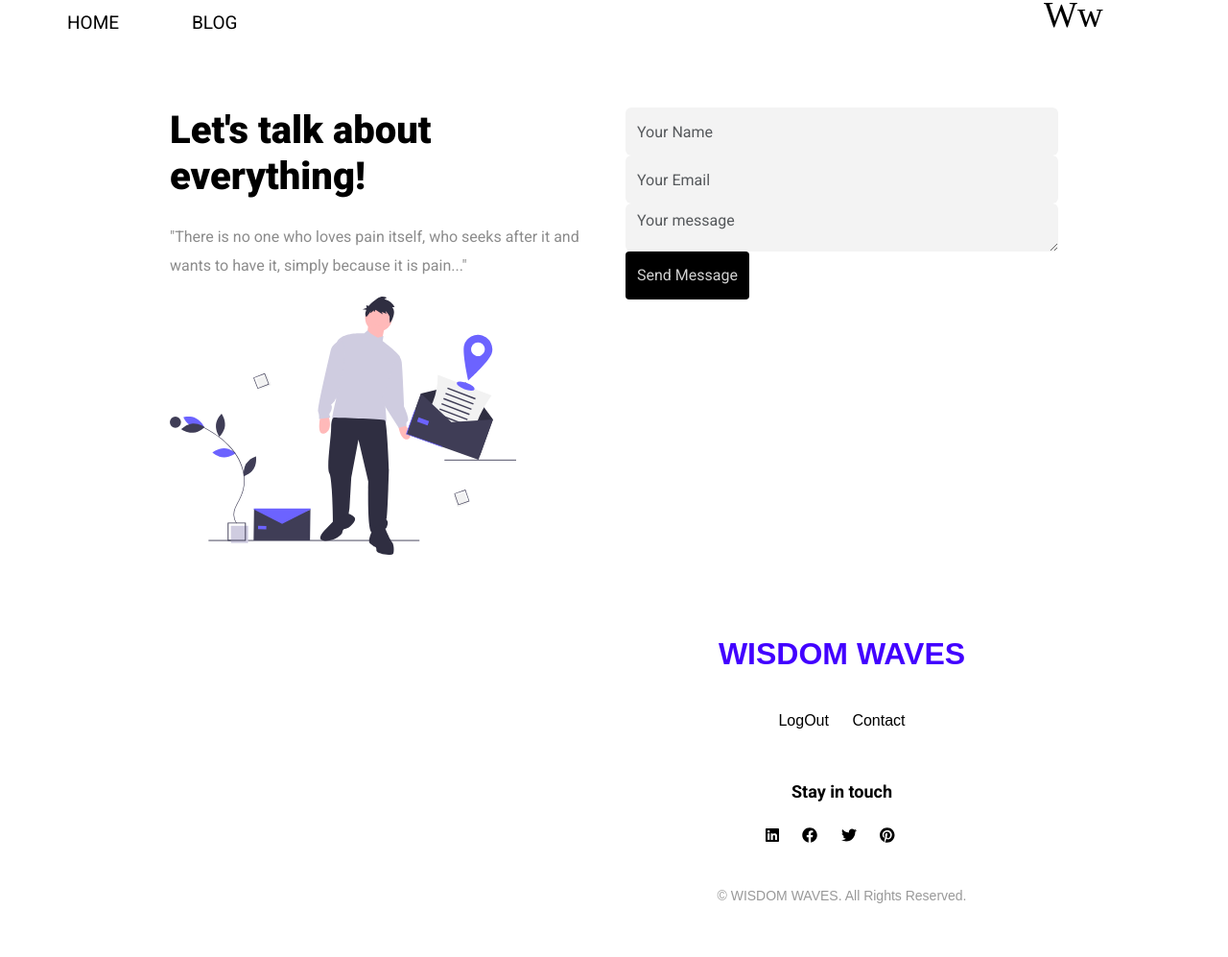
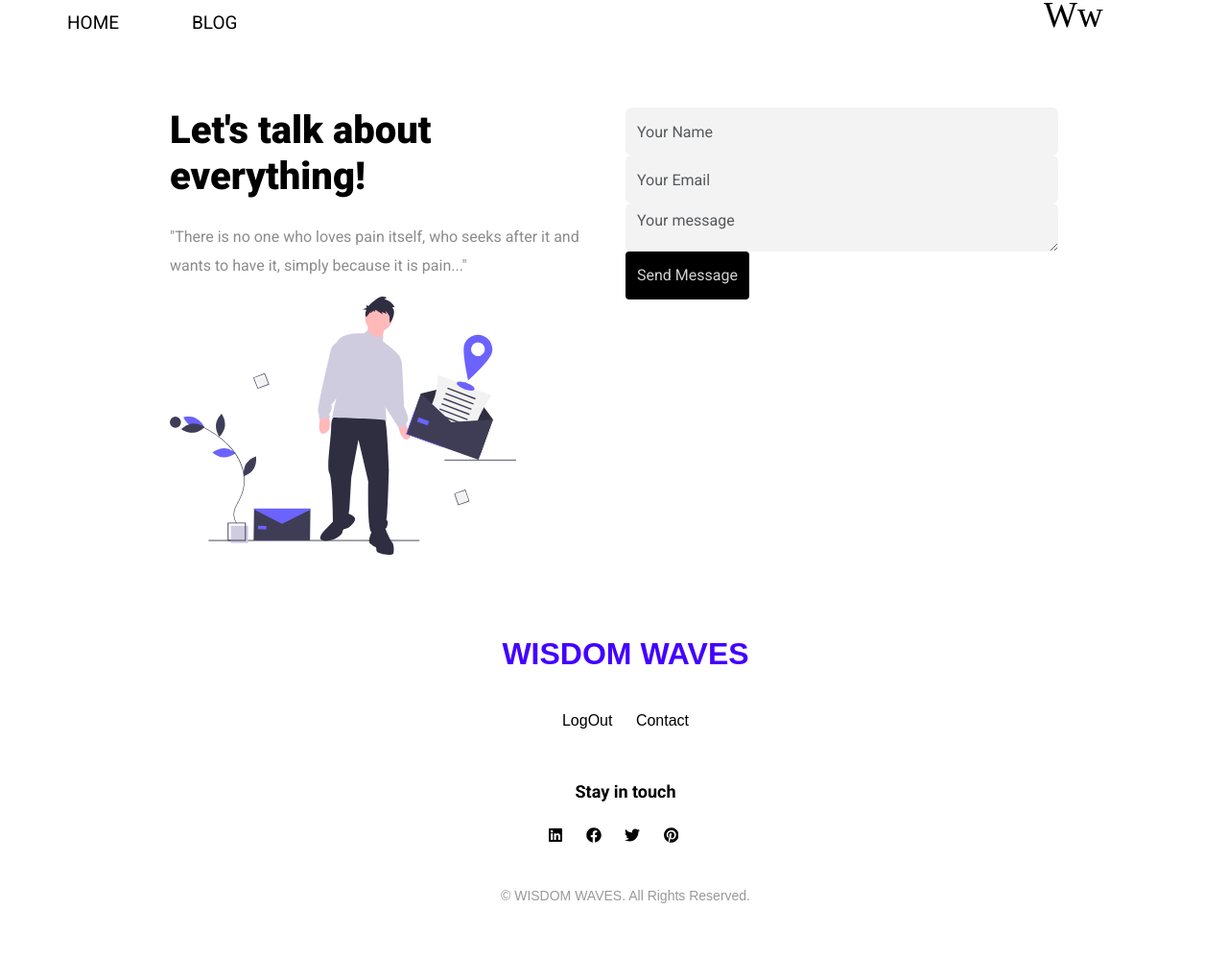
Before and after one commit to Kudu123/wisdom_waves, a website: page contactform.html in a window 1280 px wide. Shown: the whole page at 96% size. Drawn offline with nearby package versions, Linux system fonts and the light colour scheme; some icons are missing; a web font is replaced by a local one.

Commit message:
Update contactform.css
add css in footer

```diff
--- a/contactform.css
+++ b/contactform.css
@@ -157,7 +157,14 @@ a {
 
 .footer-16371 {
   padding: 3rem 0;
-  font-family: "Poppins", sans-serif; }
+  font-family: "Poppins", sans-serif;
+margin-left: -100%; }
+
+@media only screen and (max-width:768px) {
+  .footer-16371{
+    margin-left: 0%;
+  }
+}
   .footer-16371 .footer-site-logo {
     text-align: center;
     font-size: 2rem;
```
